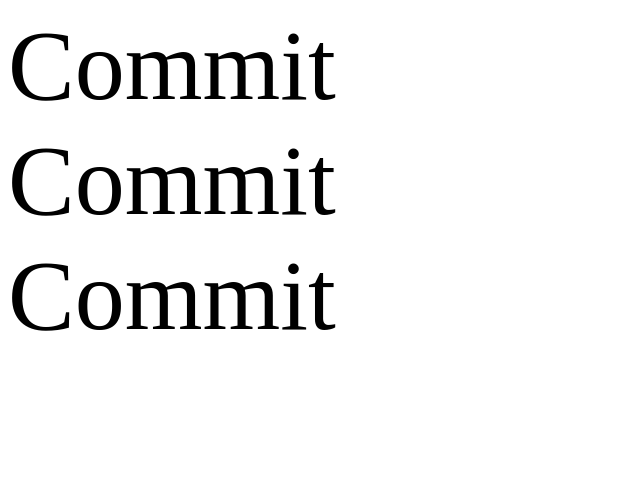
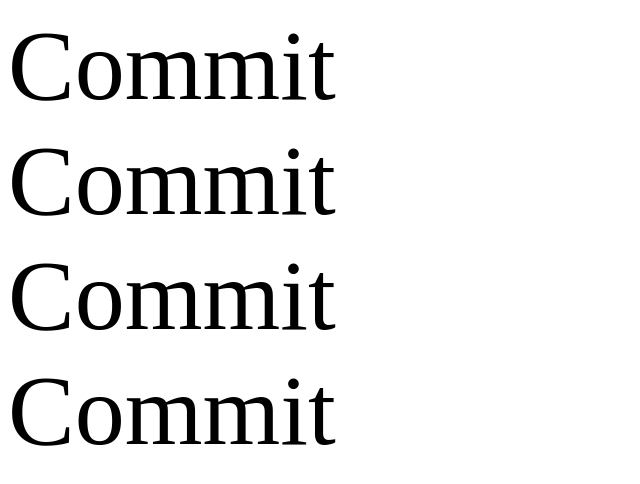
Before and after one commit to andrewloza3324/git-commits, a plain HTML site: page index.html in a window 1280 px wide. Shown: the whole page, without its empty margins (0-640 px from the left). Drawn offline with Linux system fonts and the light colour scheme.

Commit message:
last commit

```diff
--- a/index.html
+++ b/index.html
@@ -17,5 +17,8 @@
     <div class="commit3">
       <span>Commit</span>
     </div>
+    <div class="commit4">
+      <span>Commit</span>
+    </div>
   </body>
 </html>
```
